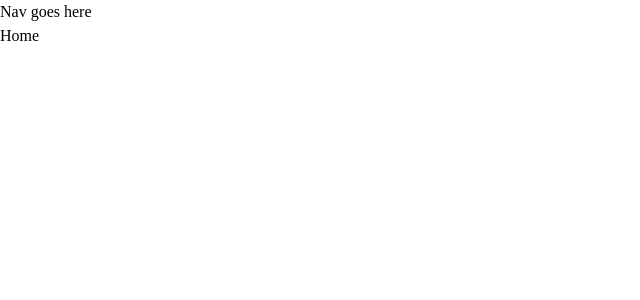
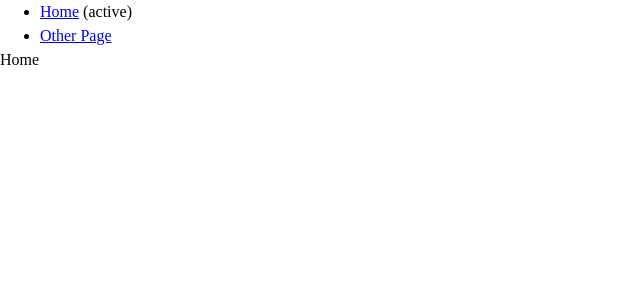
Before and after one commit to terrorizer1980/Web-SDK, a React (Vite) app in the folder demo/: page / in a window 1280 px wide. Shown: the top 300 px of the page, without its empty margins (0-640 px from the left). Built offline with nearby package versions, Linux system fonts and the light colour scheme.

Commit message:
add a skeleton active link component

```diff
--- a/demo/src/App.tsx
+++ b/demo/src/App.tsx
@@ -4,12 +4,24 @@ import { Home } from "./pages/Home";
 
 import "./App.css";
 
+const OtherPage = () => {
+  // temp page for routing tests
+  return <div>other page</div>;
+};
+
 function App() {
   return (
     <BrowserRouter>
-      <Nav/>
+      <Nav />
       <Routes>
         <Route path="/" element={<Home />} />
+        <Route path="/other-page" element={<OtherPage />} />
+        <Route
+          path="*"
+          element={
+              <div>There's nothing here!</div>
+          }
+        />
       </Routes>
     </BrowserRouter>
   );
--- /dev/null
+++ b/demo/src/components/Link.tsx
@@ -0,0 +1,20 @@
+import {
+  Link as ReactRouterLink,
+  LinkProps,
+  useMatch,
+  useResolvedPath
+} from "react-router-dom";
+
+export function Link({ children, to, ...props }: LinkProps) {
+  let resolved = useResolvedPath(to);
+  let match = useMatch({ path: resolved.pathname, end: true });
+
+  return (
+    <div>
+      <ReactRouterLink to={to} {...props}>
+        {children}
+      </ReactRouterLink>
+      {match && " (active)"}
+    </div>
+  );
+}
--- a/demo/src/components/Nav.tsx
+++ b/demo/src/components/Nav.tsx
@@ -1,3 +1,16 @@
+import { Link } from './Link';
+
 export function Nav () {
-  return (<nav>Nav goes here</nav>)
+  return (<nav>
+    <ul>
+      <li>
+        <Link to='/'>Home</Link>
+      </li>
+      <li>
+        <Link to="/other-page">
+          Other Page
+        </Link>
+      </li>
+    </ul>
+  </nav>)
 }
```
